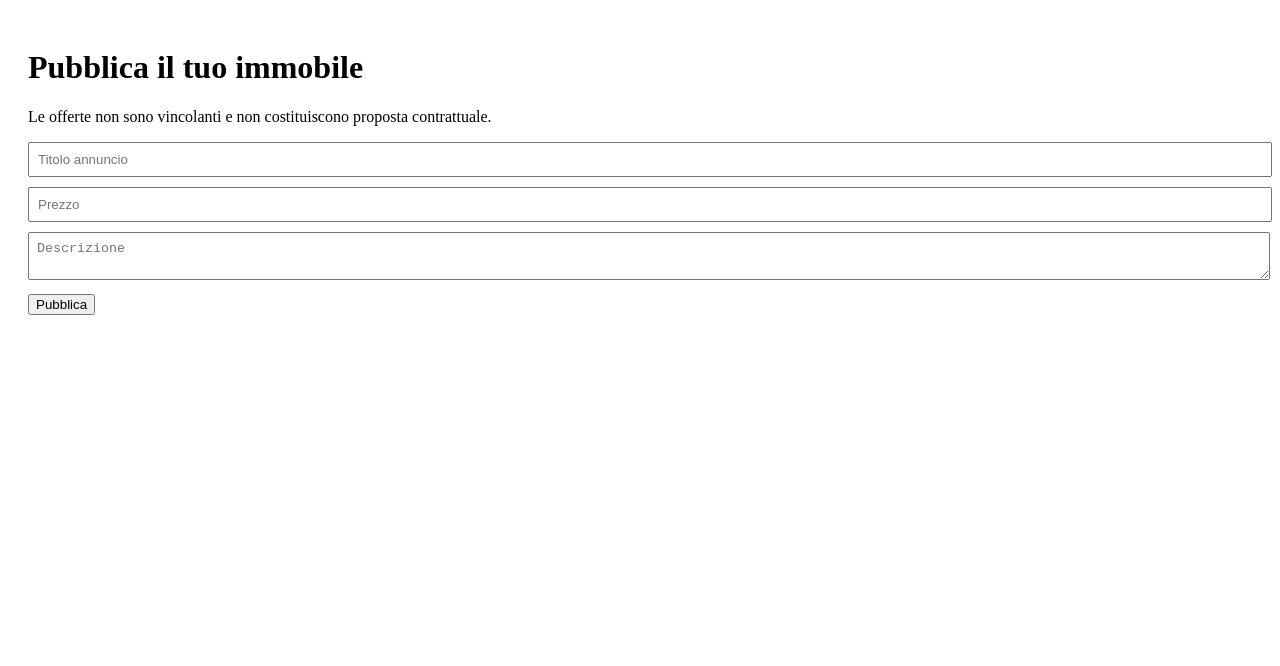
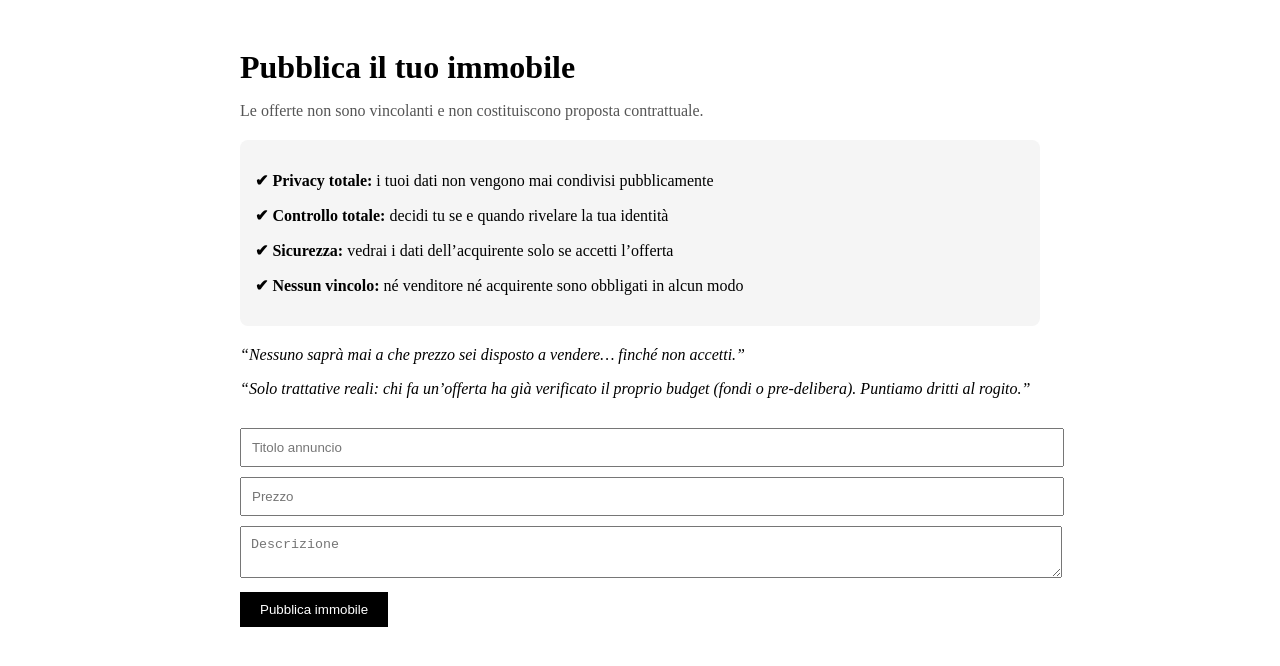
Before and after one commit to federicobartilucci-dotcom/trattabile, a Next.js app: page /publish in a window 1280 px wide. Shown: the top 666 px of the page. Built offline with nearby package versions, Linux system fonts and the light colour scheme.

Commit message:
Update page.tsx

```diff
--- a/app/publish/page.tsx
+++ b/app/publish/page.tsx
@@ -1,13 +1,43 @@
 "use client";
+
 export default function PublishPage() {
   return (
-    <div style={{ padding: 20 }}>
-      <h1>Pubblica il tuo immobile</h1>
+    <div style={{ padding: 20, maxWidth: 800, margin: "0 auto" }}>
 
-      <p>
+      <h1 style={{ fontSize: 32, marginBottom: 10 }}>
+        Pubblica il tuo immobile
+      </h1>
+
+      <p style={{ marginBottom: 20, color: "#555" }}>
         Le offerte non sono vincolanti e non costituiscono proposta contrattuale.
       </p>
 
+      {/* VALORE DIFFERENZIANTE */}
+      <div style={{
+        background: "#f5f5f5",
+        padding: 15,
+        marginBottom: 20,
+        borderRadius: 8
+      }}>
+        <p><strong>✔ Privacy totale:</strong> i tuoi dati non vengono mai condivisi pubblicamente</p>
+        <p><strong>✔ Controllo totale:</strong> decidi tu se e quando rivelare la tua identità</p>
+        <p><strong>✔ Sicurezza:</strong> vedrai i dati dell’acquirente solo se accetti l’offerta</p>
+        <p><strong>✔ Nessun vincolo:</strong> né venditore né acquirente sono obbligati in alcun modo</p>
+      </div>
+
+      {/* SLOGAN */}
+      <div style={{ marginBottom: 30 }}>
+        <p style={{ fontStyle: "italic" }}>
+          “Nessuno saprà mai a che prezzo sei disposto a vendere… finché non accetti.”
+        </p>
+
+        <p style={{ fontStyle: "italic", marginTop: 10 }}>
+          “Solo trattative reali: chi fa un’offerta ha già verificato il proprio budget
+          (fondi o pre-delibera). Puntiamo dritti al rogito.”
+        </p>
+      </div>
+
+      {/* FORM */}
       <form
         onSubmit={(e) => {
           e.preventDefault();
@@ -15,21 +45,38 @@ export default function PublishPage() {
         }}
       >
         <div style={{ marginBottom: 10 }}>
-          <input placeholder="Titolo annuncio" style={{ width: "100%", padding: 8 }} />
+          <input
+            placeholder="Titolo annuncio"
+            style={{ width: "100%", padding: 10 }}
+          />
         </div>
 
         <div style={{ marginBottom: 10 }}>
-          <input placeholder="Prezzo" style={{ width: "100%", padding: 8 }} />
+          <input
+            placeholder="Prezzo"
+            style={{ width: "100%", padding: 10 }}
+          />
         </div>
 
         <div style={{ marginBottom: 10 }}>
           <textarea
             placeholder="Descrizione"
-            style={{ width: "100%", padding: 8 }}
+            style={{ width: "100%", padding: 10 }}
           />
         </div>
 
-        <button type="submit">Pubblica</button>
+        <button
+          type="submit"
+          style={{
+            background: "black",
+            color: "white",
+            padding: "10px 20px",
+            border: "none",
+            cursor: "pointer",
+          }}
+        >
+          Pubblica immobile
+        </button>
       </form>
     </div>
   );
```
